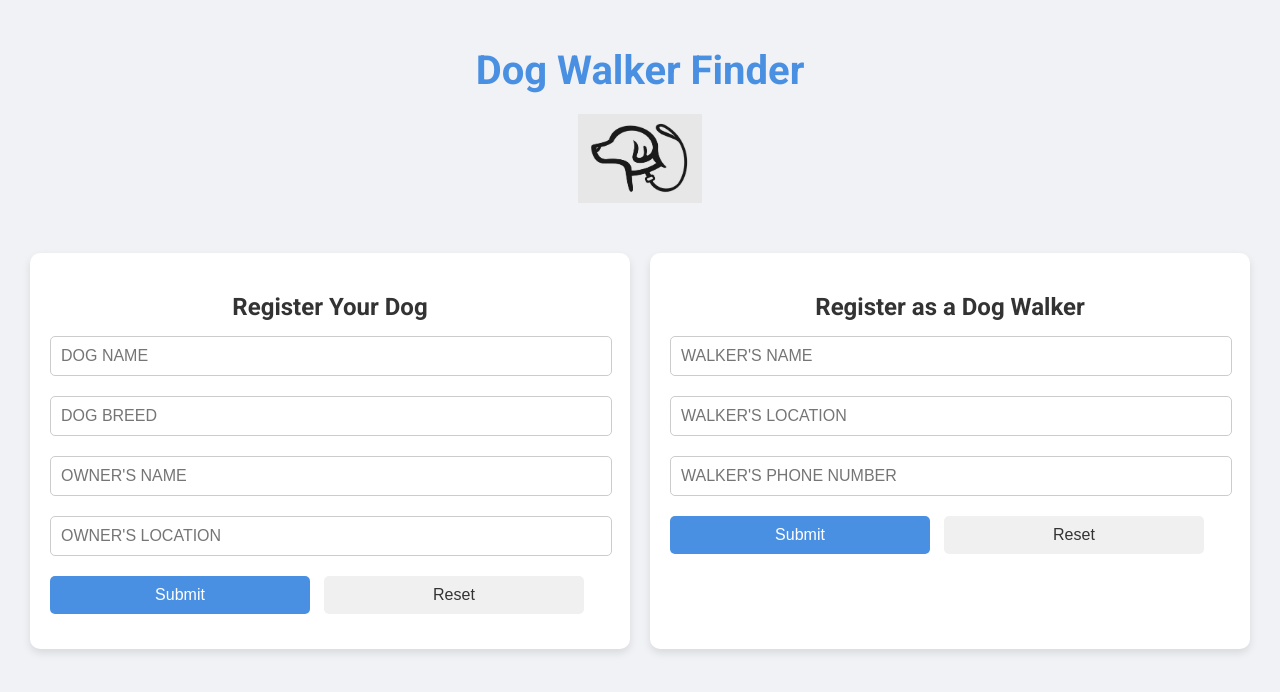
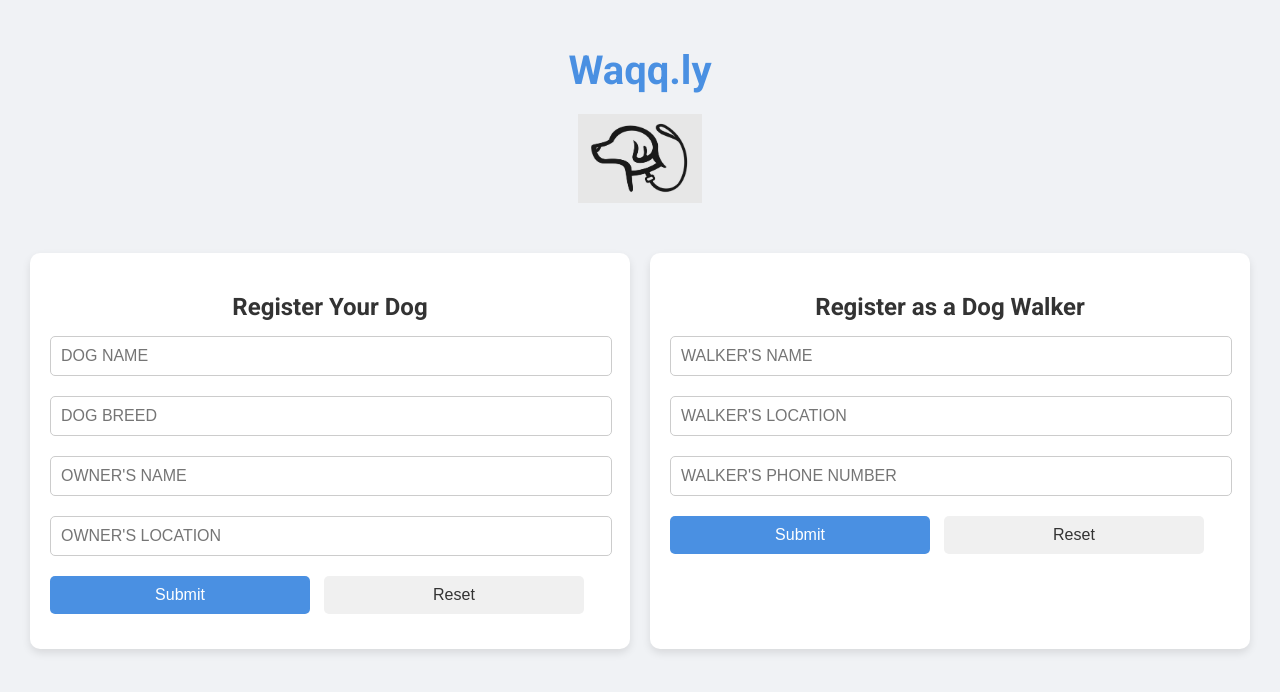
Before and after one commit to mserebour/apptesting, a plain HTML site: page src/index.html in a window 1280 px wide. Drawn offline with Linux system fonts and the light colour scheme.

Commit message:
23.05.2024 1108

```diff
--- a/src/index.html
+++ b/src/index.html
@@ -12,7 +12,7 @@
   </head>
   <body>
     <header>
-      <h1>Dog Walker Finder</h1>
+      <h1>Waqq.ly</h1>
       <img src="/src/dogWalker.png" alt="Dog Walker" class="header-image" />
     </header>
 
```
